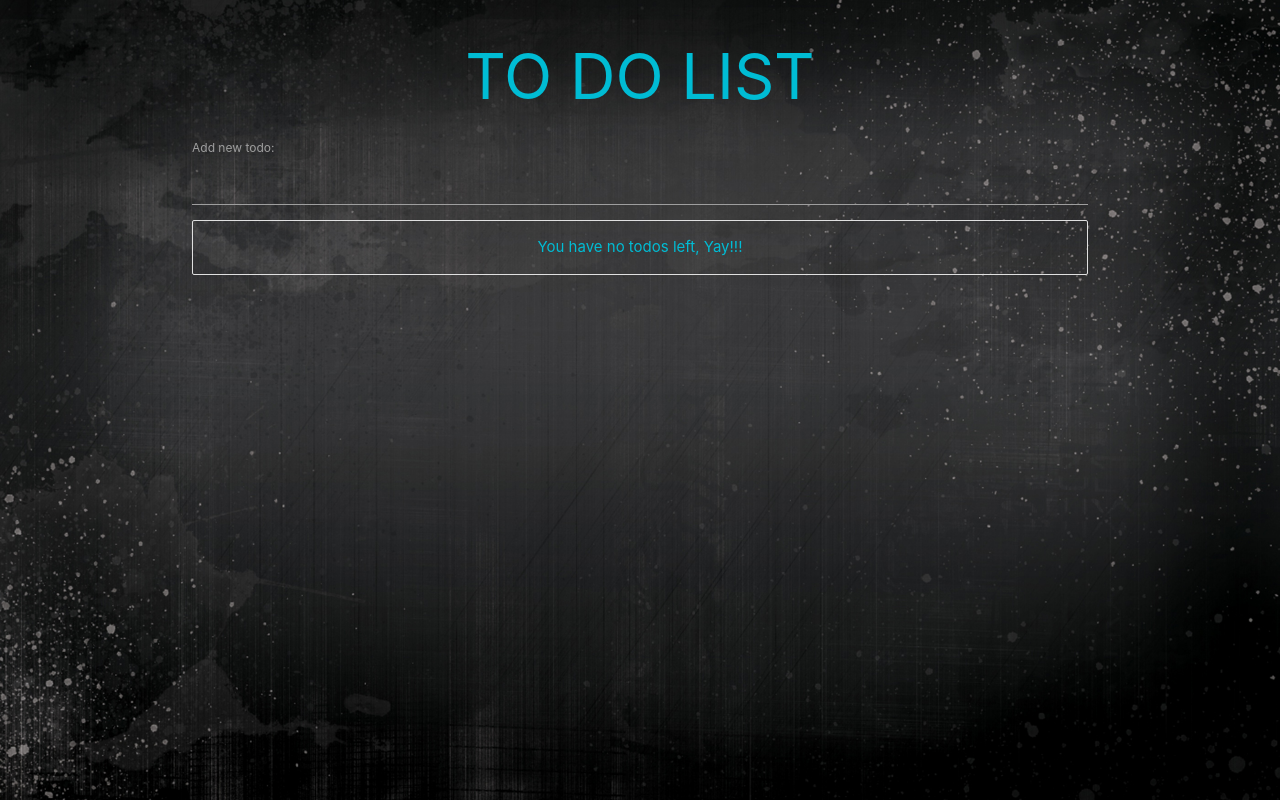
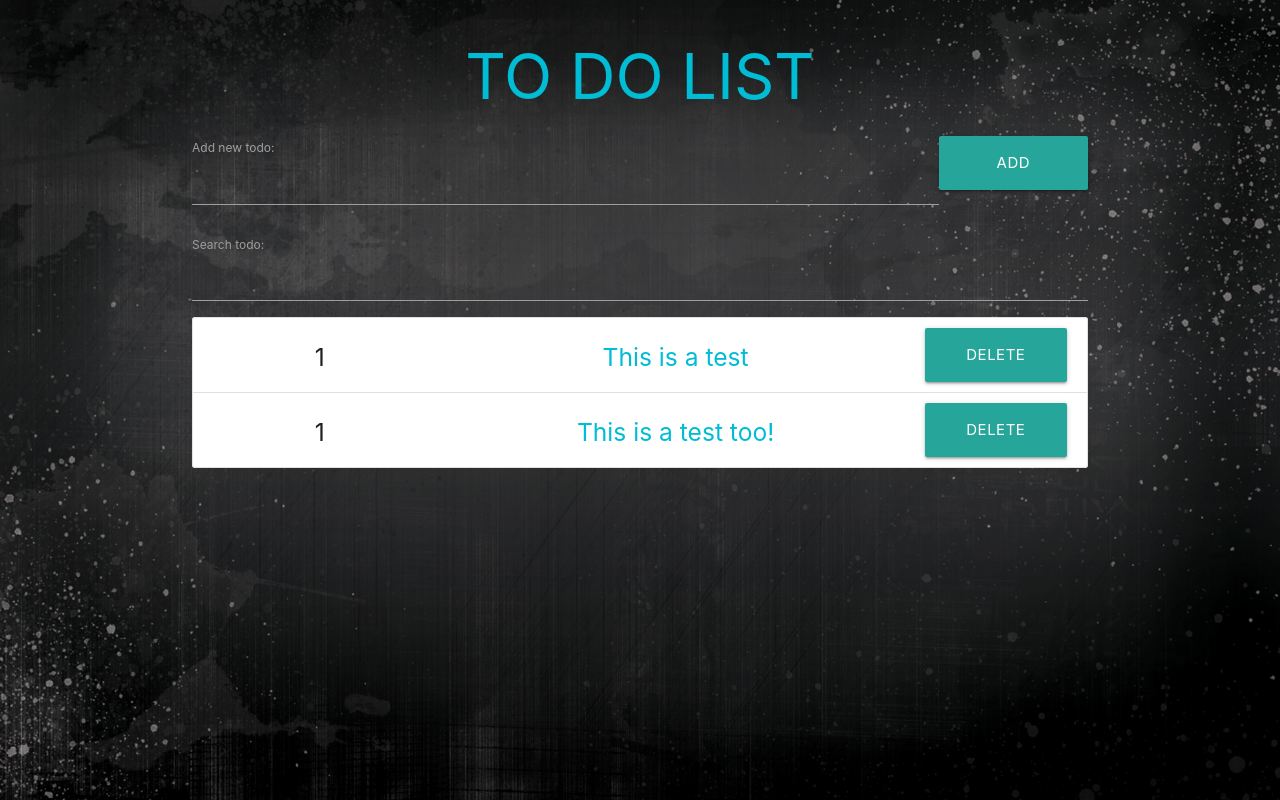
Before and after one commit to bohongbobo/SiliconSpectra, a React (Create React App) app in the folder HW3/todo/: page / in a window 1280 px wide. Built offline with nearby package versions, Linux system fonts and the light colour scheme.

Commit message:
update search

```diff
--- a/HW3/todo/public/index.html
+++ b/HW3/todo/public/index.html
@@ -5,11 +5,8 @@
     <link rel="icon" href="%PUBLIC_URL%/favicon.ico" />
     <meta name="viewport" content="width=device-width, initial-scale=1" />
     <meta name="theme-color" content="#000000" />
-    <meta
-      name="description"
-      content="Web site created using create-react-app"
-    />
-    <link rel="apple-touch-icon" href="%PUBLIC_URL%/logo192.png" />
+    <meta name="description" content="Web site created using create-react-app" />
+    <!-- <link rel="apple-touch-icon" href="%PUBLIC_URL%/logo192.png" /> -->
     <!--
       manifest.json provides metadata used when your web app is installed on a
       user's mobile device or desktop. See https://developers.google.com/web/fundamentals/web-app-manifest/
@@ -24,7 +21,10 @@
       work correctly both with client-side routing and a non-root public URL.
       Learn how to configure a non-root public URL by running `npm run build`.
     -->
-    <link rel="stylesheet" href="https://cdnjs.cloudflare.com/ajax/libs/materialize/1.0.0/css/materialize.min.css">
+    <link
+      rel="stylesheet"
+      href="https://cdnjs.cloudflare.com/ajax/libs/materialize/1.0.0/css/materialize.min.css"
+    />
 
     <title>React App</title>
   </head>
--- a/HW3/todo/src/App.css
+++ b/HW3/todo/src/App.css
@@ -1,4 +1,4 @@
-body{
+body {
   background: url(./bg.jpg) no-repeat;
   background-size: cover;
 }
--- a/HW3/todo/src/App.js
+++ b/HW3/todo/src/App.js
@@ -2,10 +2,21 @@ import React, { Component } from "react";
 import "./App.css";
 import Addtodos from "./components/Addtodos.js";
 import Todos from "./components/Todos.js";
+import Search from "./components/Search.js";
 
 class App extends Component {
   state = {
-    todos: []
+    searchField: "",
+    todos: [
+      {
+        id: 1,
+        content: "This is a test"
+      },
+      {
+        id: 2,
+        content: "This is a test too!"
+      }
+    ]
   };
 
   addTodo = todo => {
@@ -26,12 +37,27 @@ class App extends Component {
     });
   };
 
+  // onSearchChange = event => {
+  //   this.setState({
+  //     searchField: event.target.value
+  //   });
+  // };
+  onSearchChange = event => {
+    this.setState({ searchField: event.target.value });
+    // console.log(searchField);
+  };
+
   render() {
+    const filteredTodos = this.state.todos.filter(robot => {
+      return robot.content.toLowerCase().includes(this.state.searchField.toLowerCase());
+    });
+
     return (
       <div className="todo-app container">
         <h1 className="center cyan-text">TO DO LIST</h1>
         <Addtodos addTodo={this.addTodo} />
-        <Todos todos={this.state.todos} deleteTodo={this.deleteTodo} />
+        <Search searchChange={this.onSearchChange} />
+        <Todos todos={filteredTodos} deleteTodo={this.deleteTodo} />
       </div>
     );
   }
--- /dev/null
+++ b/HW3/todo/src/components/Addtodos.css
@@ -0,0 +1,3 @@
+.row .col {
+  padding: 0;
+}
--- a/HW3/todo/src/components/Addtodos.js
+++ b/HW3/todo/src/components/Addtodos.js
@@ -1,4 +1,5 @@
 import React, { Component } from "react";
+import "./Addtodos.css";
 
 class Addtodos extends Component {
   state = {
@@ -22,7 +23,8 @@ class Addtodos extends Component {
   render() {
     return (
       <div>
-        <form onSubmit={this.handleSubmit}>
+        <form onSubmit={this.handleSubmit} className="row">
+          <div className="col s12 m4 l10">
             <label>Add new todo: </label>
             <input
               type="text"
@@ -30,6 +32,13 @@ class Addtodos extends Component {
               onChange={this.handleChange}
               value={this.state.content}
             />
+          </div>
+          <button
+            className="col s12 m4 l2 waves-effect waves-light btn-large"
+            onSubmit={this.handleSubmit}
+          >
+            Add
+          </button>
         </form>
       </div>
     );
--- /dev/null
+++ b/HW3/todo/src/components/Search.js
@@ -0,0 +1,16 @@
+import React from "react";
+
+const Search = ({ searchChange }) => {
+  return (
+    <div className="pa2">
+      <label>Search todo: </label>
+      <input
+        className="pa3 ba b--green bg-lightest-blue white-text"
+        type="search"
+        onChange={searchChange}
+      />
+    </div>
+  );
+};
+
+export default Search;
--- a/HW3/todo/src/components/Todos.js
+++ b/HW3/todo/src/components/Todos.js
@@ -4,15 +4,26 @@ const Todos = ({ todos, deleteTodo }) => {
   const todoList = todos.length ? (
     todos.map(todo => {
       return (
-        <div className="collection-item center" key={todo.id}>
-          <span
-            className="cyan-text"
-            onClick={() => {
-              deleteTodo(todo.id);
-            }}
-          >
-            {todo.content}
-          </span>
+        <div className="collection-item center row" key={todo.id}>
+          <div>
+            <h5 className="col s12 m4 l3">1</h5>
+            <h5
+              className="cyan-text col s12 m4 l7"
+              onClick={() => {
+                deleteTodo(todo.id);
+              }}
+            >
+              {todo.content}
+            </h5>
+            <button
+              className="col s12 m4 l2 waves-effect waves-light btn-large"
+              onClick={() => {
+                deleteTodo(todo.id);
+              }}
+            >
+              Delete
+            </button>
+          </div>
         </div>
       );
     })
```
Lines whose indentation alone changed are shown as unchanged.
